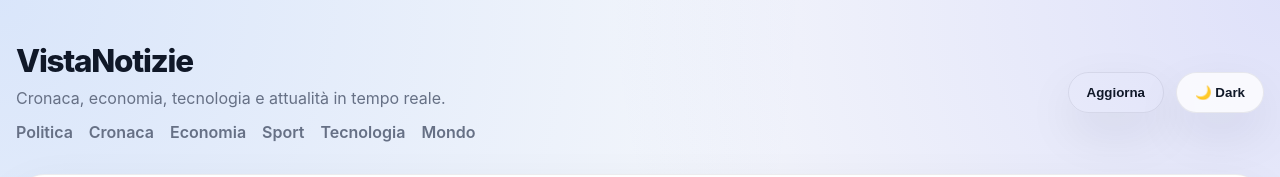
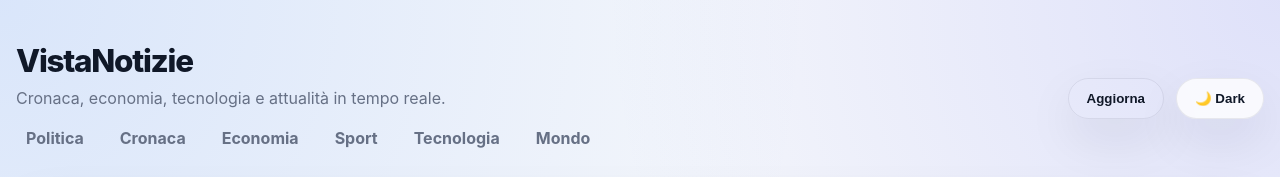
Before and after one commit to vistanotizie/vistanotizie, a Next.js app: page / in a window 1280 px wide. Shown: the top 177 px of the page. Built offline with nearby package versions, Linux system fonts and the light colour scheme; no server answers.

Commit message:
Update globals.css

```diff
--- a/app/globals.css
+++ b/app/globals.css
@@ -350,10 +350,13 @@ img {
 .top-menu a {
   text-decoration: none;
   color: var(--muted);
-  font-weight: 600;
-  transition: 0.2s;
+  font-weight: 700;
+  padding: 6px 10px;
+  border-radius: 8px;
+  transition: all 0.2s ease;
 }
 
 .top-menu a:hover {
   color: var(--primary);
+  background: rgba(37, 99, 235, 0.08);
 }
```
